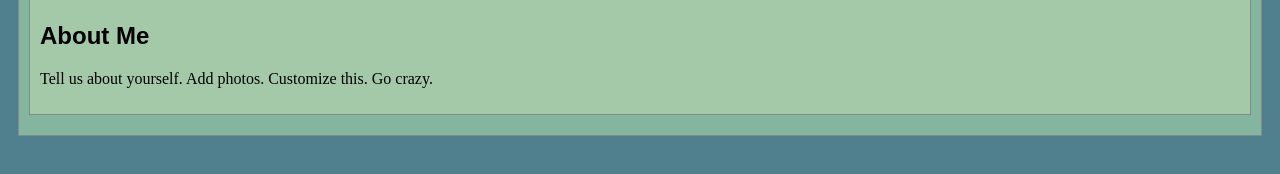
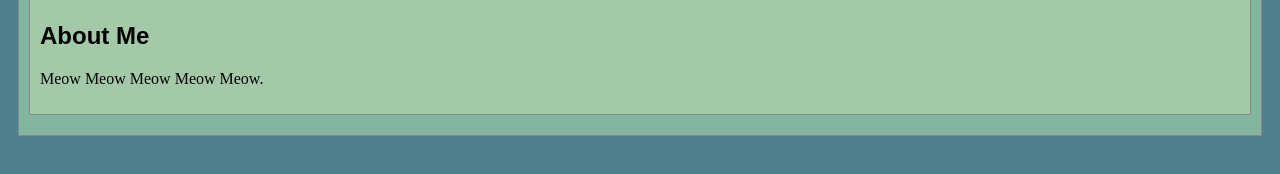
Before and after one commit to IkennaOh/art101, a plain HTML site: page index.html in a window 1280 px wide. Shown: the part 478-652 px from the top of the page. Drawn offline with Linux system fonts and the light colour scheme.

Commit message:
Update index.html

```diff
--- a/index.html
+++ b/index.html
@@ -27,7 +27,7 @@
 					<!-- Note that all filenames use lowercase and no spaces -->
 					<img class="cat-photo" src="./img/cute-grey-kitten.jpg">
 					<h2>About Me</h2>
-					<p>Tell us about yourself. Add photos. Customize this. Go crazy.</p>
+					<p>Meow Meow Meow Meow Meow.</p>
 			</div>
 
 		</section>
```
